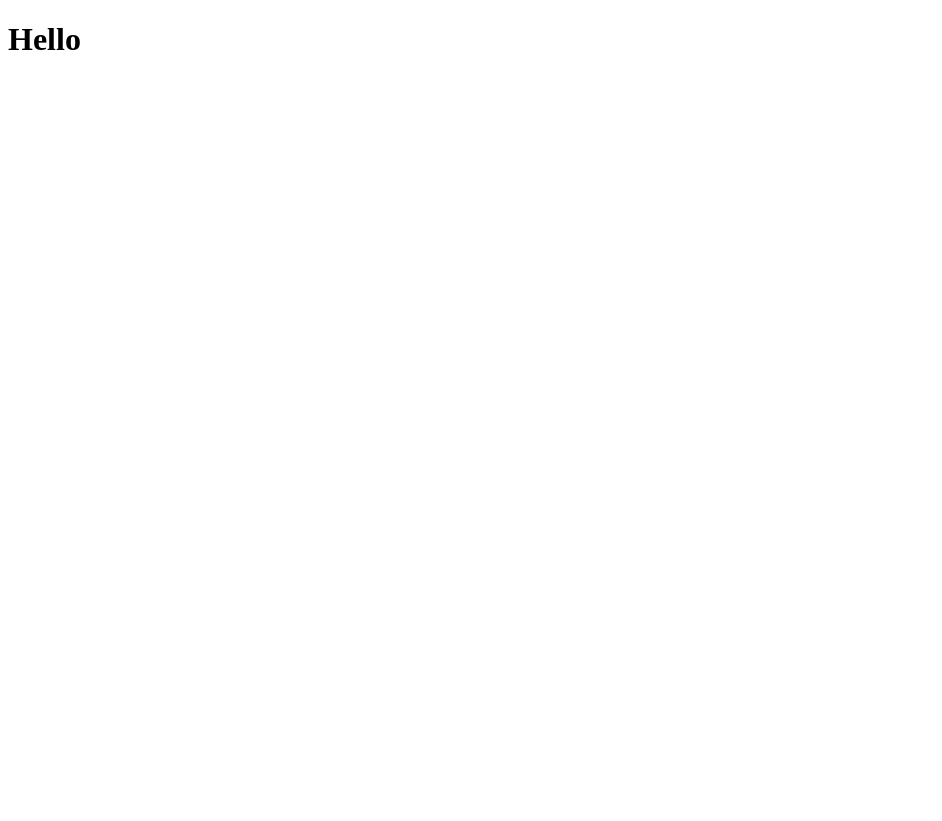
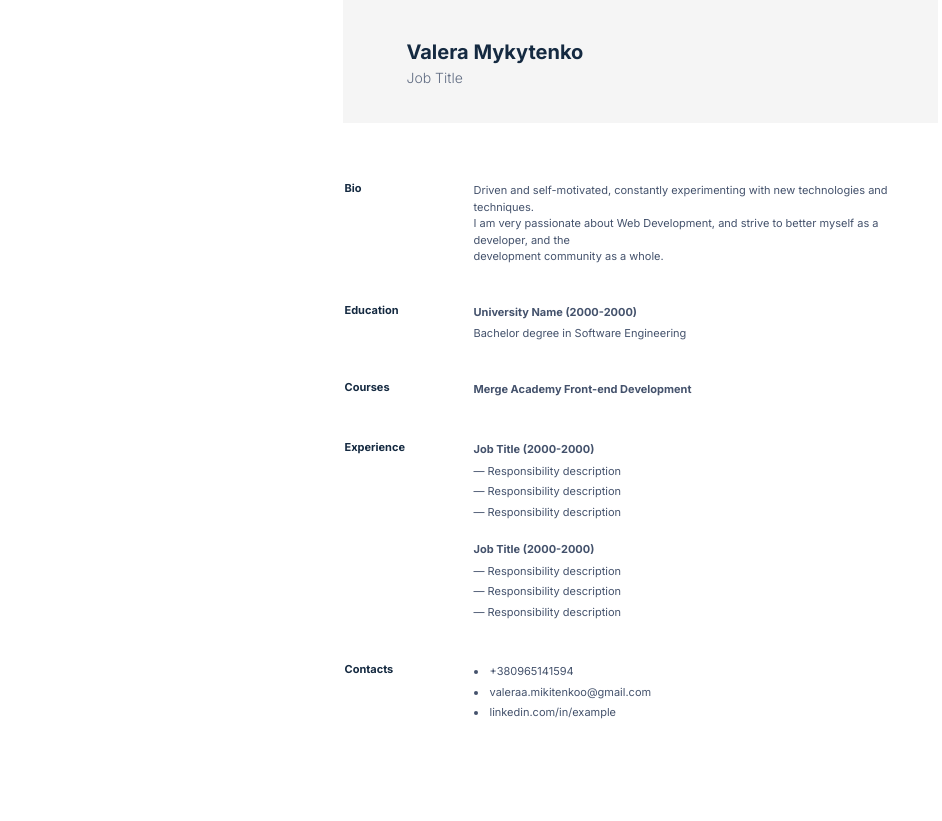
Before and after one commit to kasper93721/cv-lesson-11, a plain HTML site: page index.html in a window 1280 px wide. Shown: the whole page, without its empty margins (0-942 px from the left). Before the commit the page ends 800 px from the top, so only its background shows below. Drawn offline with Linux system fonts and the light colour scheme.

Commit message:
My CV with CSS

```diff
--- a/index.html
+++ b/index.html
@@ -4,10 +4,63 @@
     <meta charset="UTF-8">
     <meta http-equiv="X-UA-Compatible" content="IE=edge">
     <meta name="viewport" content="width=device-width, initial-scale=1.0">
+    <link rel="stylesheet" href="style.css">
     <title>CV with CSS Valera Mykytenko</title>
 </head>
 <body>
- <h1>Hello</h1>
-
+<header>
+    <h1>Valera Mykytenko</h1>
+    <h2>Job Title</h2>
+</header>
+<main>
+    <table>
+        <tr>
+            <td>Bio</td>
+            <td>Driven and self-motivated, constantly experimenting with new technologies and techniques. <br>
+                I am very passionate about Web Development, and strive to better myself as a developer, and the  <br>
+                development community as a whole.</td>
+        </tr>
+        <tr>
+            <td>Education</td>
+            <td>
+                <h3>University Name (2000-2000)</h3>
+                <p>Bachelor degree in Software Engineering</p>
+            </td>
+        </tr>
+        <tr>
+            <td>Courses</td>
+            <td>
+                <h3>Merge Academy Front-end Development</h3>
+            </td>
+        </tr>
+        <tr>
+            <td>Experience</td>
+            <td>
+                <h3>Job Title (2000-2000)</h3>
+                <ul>
+                    <li>— Responsibility description</li>
+                    <li>— Responsibility description</li>
+                    <li>— Responsibility description</li>
+                </ul>
+                <h3>Job Title (2000-2000)</h3>
+                <ul>
+                    <li>— Responsibility description</li>
+                    <li>— Responsibility description</li>
+                    <li>— Responsibility description</li>
+                </ul>
+            </td>
+        </tr>
+        <tr>
+            <td>Contacts</td>
+            <td>
+                <ul>
+                    <li>+380965141594</li>
+                    <li>valeraa.mikitenkoo@gmail.com </li>
+                    <li>linkedin.com/in/example</li>
+                </ul>
+            </td>
+        </tr>
+    </table>
+</main>
 </body>
 </html>
--- /dev/null
+++ b/style.css
@@ -0,0 +1,81 @@
+@import url('https://fonts.googleapis.com/css2?family=Inter:wght@300;400;700&display=swap');
+
+* {
+    box-sizing: border-box;
+    margin: 0;
+    padding: 0;
+    font-family: 'Inter', sans-serif;
+}
+
+header {
+    max-width: 595px;
+    margin: 0 auto;
+    background-color:#F5F5F5 ;
+    padding: 40px 64px 37px;
+}
+
+header, table {
+    max-width: 595px;
+    margin: 0 auto;
+}
+
+body {
+font-weight: 400;
+font-size: 11px;
+line-height: 150%;
+color: #44526c;
+}
+
+h1 {
+    color:#152A41 ;
+    font-size: 20px;
+    line-height: 24px;
+    margin-bottom: 5px;
+}
+h2 {
+    color: #606C82 ;
+    font-weight: 300;
+    font-size: 14px;
+    line-height: 17px;
+}
+
+main {
+    padding: 57px 64px;
+}
+
+td {
+    vertical-align: top;
+    padding-bottom: 37px;
+}
+
+td:first-child {
+width: 127px;
+font-weight: 700;
+font-size: 11px;
+line-height: 13px;
+color: #152A41;
+}
+
+h3 {
+    font-weight: 700;
+    font-size: 11px;
+    line-height: 150%;
+    color: #44526C;
+    margin-bottom: 5px;
+}
+
+h3:not(:first-of-type){
+    margin-top: 21px;
+}
+
+ul {
+    list-style-position: inside;
+}
+
+tr:not(:last-of-type) ul {
+    list-style-type: none;
+}
+
+li {
+    margin-bottom: 4px;
+}
```
